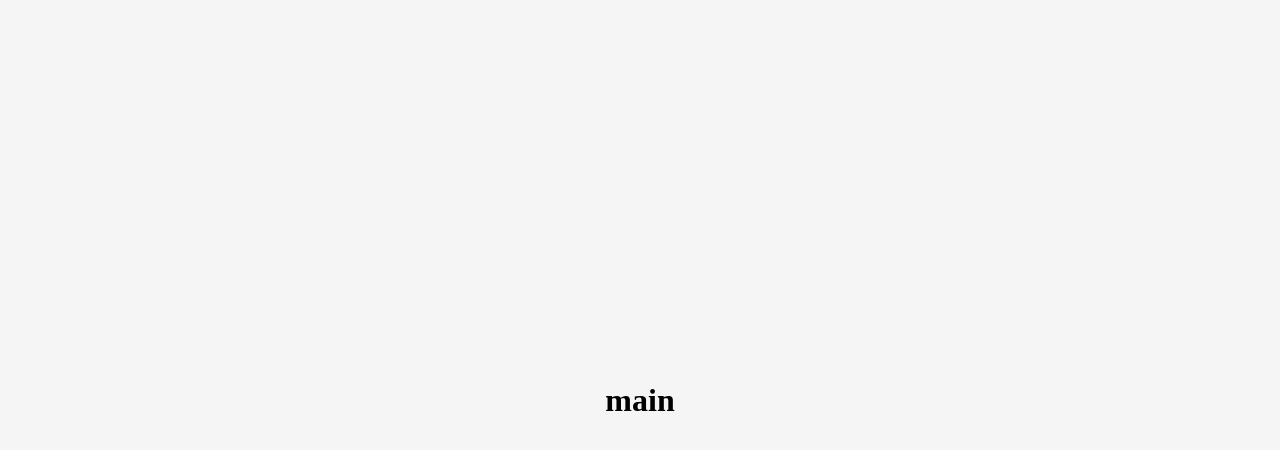
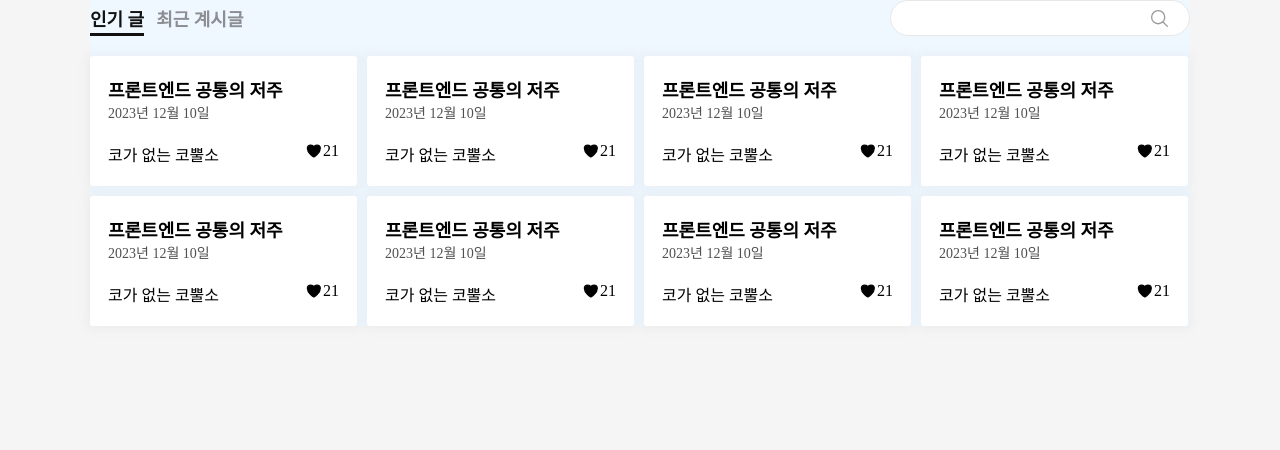
Before and after one commit to MentorsCola/Mentors-Front, a Next.js app: page / in a window 1280 px wide. Shown: the top 450 px of the page. Built offline with nearby package versions, Linux system fonts and the light colour scheme; a web font is replaced by a local one.

Commit message:
add MainPage

```diff
--- a/src/app/page.jsx
+++ b/src/app/page.jsx
@@ -1,10 +1,96 @@
-"use client"
-import * as S from './style';
+"use client";
+import * as S from "./style";
+import { useState } from "react";
+import PostCard from "../components/PostCard";
+export default function Home() {
+  const [pages, setPages] = useState("인기 글");
 
-export default function Home() {
   return (
-    <S.Home>
-      main
-    </S.Home>
-  )
+    <S.HomeWrapper>
+      <S.ContentsWrapper>
+        <S.TopWrapper>
+          <S.MenuBarList>
+            {["인기 글", "최근 계시글"].map((title) => (
+              <S.MenuBarItem
+                Display={pages === title}
+                onClick={() => setPages(title)}
+                key={title}
+              >
+                <h1>{title}</h1>
+                <div className="Line" />
+              </S.MenuBarItem>
+            ))}
+          </S.MenuBarList>
+          <S.SearchBar>
+            <input />
+            <svg
+              xmlns="http://www.w3.org/2000/svg"
+              width="21"
+              height="21"
+              viewBox="0 0 24 24"
+              fill="none"
+            >
+              <path
+                d="M20.9998 21L15.8028 15.803M15.8028 15.803C17.2094 14.3965 17.9996 12.4887 17.9996 10.4995C17.9996 8.51035 17.2094 6.60262 15.8028 5.19605C14.3962 3.78947 12.4885 2.99927 10.4993 2.99927C8.51011 2.99927 6.60238 3.78947 5.19581 5.19605C3.78923 6.60262 2.99902 8.51035 2.99902 10.4995C2.99902 12.4887 3.78923 14.3965 5.19581 15.803C6.60238 17.2096 8.51011 17.9998 10.4993 17.9998C12.4885 17.9998 14.3962 17.2096 15.8028 15.803Z"
+                stroke="#999999"
+                strokeWidth="1.5"
+                strokeLinecap="round"
+                strokeLinejoin="round"
+              />
+            </svg>
+          </S.SearchBar>
+        </S.TopWrapper>
+        <S.PostListWrapper>
+          <PostCard
+            title={"프론트엔드 공통의 저주"}
+            date={"2023년 12월 10일"}
+            username={"코가 없는 코뿔소"}
+            likes={21}
+          />
+          <PostCard
+            title={"프론트엔드 공통의 저주"}
+            date={"2023년 12월 10일"}
+            username={"코가 없는 코뿔소"}
+            likes={21}
+          />
+          <PostCard
+            title={"프론트엔드 공통의 저주"}
+            date={"2023년 12월 10일"}
+            username={"코가 없는 코뿔소"}
+            likes={21}
+          />
+          <PostCard
+            title={"프론트엔드 공통의 저주"}
+            date={"2023년 12월 10일"}
+            username={"코가 없는 코뿔소"}
+            likes={21}
+          />{" "}
+          <PostCard
+            title={"프론트엔드 공통의 저주"}
+            date={"2023년 12월 10일"}
+            username={"코가 없는 코뿔소"}
+            likes={21}
+          />{" "}
+          <PostCard
+            title={"프론트엔드 공통의 저주"}
+            date={"2023년 12월 10일"}
+            username={"코가 없는 코뿔소"}
+            likes={21}
+          />{" "}
+          <PostCard
+            title={"프론트엔드 공통의 저주"}
+            date={"2023년 12월 10일"}
+            username={"코가 없는 코뿔소"}
+            likes={21}
+          />{" "}
+          <PostCard
+            title={"프론트엔드 공통의 저주"}
+            date={"2023년 12월 10일"}
+            username={"코가 없는 코뿔소"}
+            likes={21}
+          />
+        </S.PostListWrapper>
+      </S.ContentsWrapper>
+    </S.HomeWrapper>
+  );
 }
--- a/src/app/style.js
+++ b/src/app/style.js
@@ -1,9 +1,79 @@
 import styled from "styled-components";
 
-export const Home = styled.h1`
+export const HomeWrapper = styled.div`
   width: 100vw;
   height: 100vh;
   display: flex;
   align-items: center;
-  justify-content: center;
-`
+  flex-direction: column;
+`;
+
+export const ContentsWrapper = styled.div`
+  width: 1100px;
+  display: flex;
+  align-items: center;
+  flex-direction: column;
+  background-color: aliceblue;
+  gap: 20px;
+`;
+
+export const TopWrapper = styled.div`
+  display: flex;
+  width: 100%;
+  height: fit-content;
+  justify-content: space-between;
+  height: fit-content;
+`;
+
+export const PostListWrapper = styled.div`
+  display: flex;
+  flex-wrap: wrap;
+  gap: 10px;
+`;
+
+export const MenuBarList = styled.div`
+  display: flex;
+  gap: 12px;
+  align-items: end;
+  height: 100%;
+`;
+
+export const MenuBarItem = styled.div`
+  color: ${(props) => (props.Display ? "#121212" : "#8D8D94")};
+  font-weight: ${(props) => (props.Display ? 700 : 500)};
+  cursor: pointer;
+  h1 {
+    font-size: 18px;
+  }
+  display: flex;
+  flex-direction: column;
+  gap: 2px;
+  .Line {
+    width: 100%;
+    height: 3px;
+    background-color: ${(props) => (props.Display ? "#121212" : "")};
+  }
+`;
+
+export const SearchBar = styled.label`
+  position: relative;
+  display: flex;
+  flex-direction: row-reverse;
+  align-items: center;
+  height: fit-content;
+  input {
+    border-radius: 55px;
+    border: 1px solid #e7e7e7;
+    background: #fff;
+    width: 300px;
+    height: 36px;
+    flex-shrink: 0;
+    padding: 0 50px 0 20px;
+    font-size: 16px;
+  }
+  svg {
+    position: absolute;
+    margin: 0 20px;
+    cursor: pointer;
+  }
+`;
--- /dev/null
+++ b/src/components/PostCard/index.jsx
@@ -0,0 +1,34 @@
+import * as S from "./style";
+
+export default function PostCard({ title, date, username, likes }) {
+  return (
+    <S.PostCardWrapper>
+      <S.TopWrapper>
+        <S.Title>{title}</S.Title>
+        <S.Date>{date}</S.Date>
+      </S.TopWrapper>
+      <S.LowerWrapper>
+        <S.Username>{username}</S.Username>
+        <S.Like>
+          <svg
+            xmlns="http://www.w3.org/2000/svg"
+            width="18"
+            height="18"
+            viewBox="0 0 19 18"
+            fill="none"
+          >
+            <path
+              d="M16.0835 6.1875C16.0835 4.32375 14.5092 2.8125 12.5675 2.8125C11.1162 2.8125 9.86975 3.657 9.3335 4.86225C8.79725 3.657 7.55075 2.8125 6.09875 2.8125C4.1585 2.8125 2.5835 4.32375 2.5835 6.1875C2.5835 11.6025 9.3335 15.1875 9.3335 15.1875C9.3335 15.1875 16.0835 11.6025 16.0835 6.1875Z"
+              fill="black"
+              stroke="black"
+              stroke-width="1.5"
+              stroke-linecap="round"
+              stroke-linejoin="round"
+            />
+          </svg>
+          {likes}
+        </S.Like>
+      </S.LowerWrapper>
+    </S.PostCardWrapper>
+  );
+}
--- /dev/null
+++ b/src/components/PostCard/style.js
@@ -0,0 +1,44 @@
+import styled from "styled-components";
+
+export const PostCardWrapper = styled.div`
+  display: flex;
+  flex-direction: column;
+  border-radius: 3px;
+  background: #fff;
+  box-shadow: 0px 0px 10px 4px rgba(176, 176, 176, 0.1);
+  width: 267px;
+  height: 130px;
+  flex-shrink: 0;
+  padding: 20px 18px;
+  justify-content: space-between;
+  cursor: pointer;
+`;
+
+export const Title = styled.h1`
+  font-size: 18px;
+`;
+
+export const Date = styled.p`
+  color: #505050;
+  font-size: 14px;
+  font-style: normal;
+  font-weight: 300;
+  line-height: normal;
+`;
+
+export const Username = styled.p``;
+
+export const Like = styled.div`
+  display: flex;
+  justify-content: center;
+`;
+
+export const TopWrapper = styled.div`
+  display: flex;
+  flex-direction: column;
+`;
+
+export const LowerWrapper = styled.div`
+  display: flex;
+  justify-content: space-between;
+`;
```
Also changed, not shown: src/app/posting/page.jsx (+200 -101 lines).
